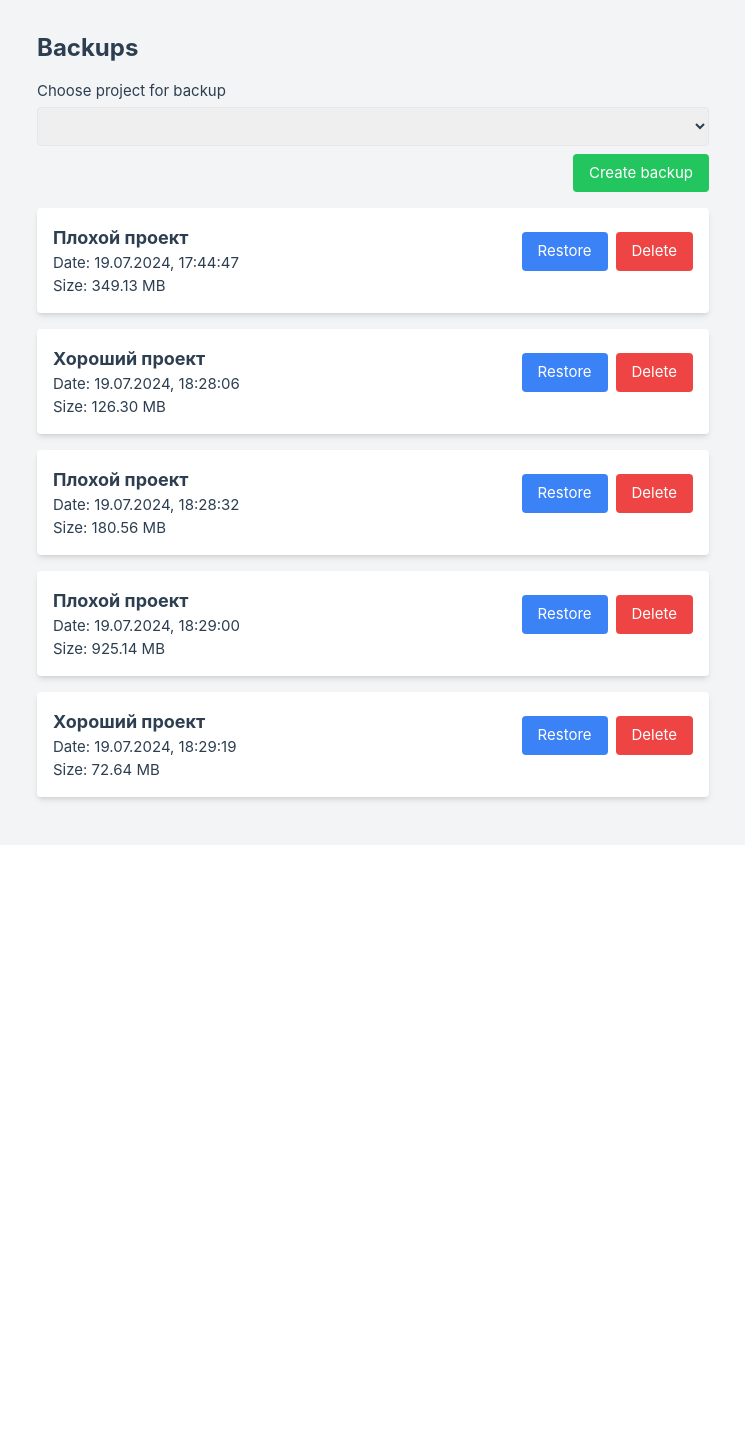
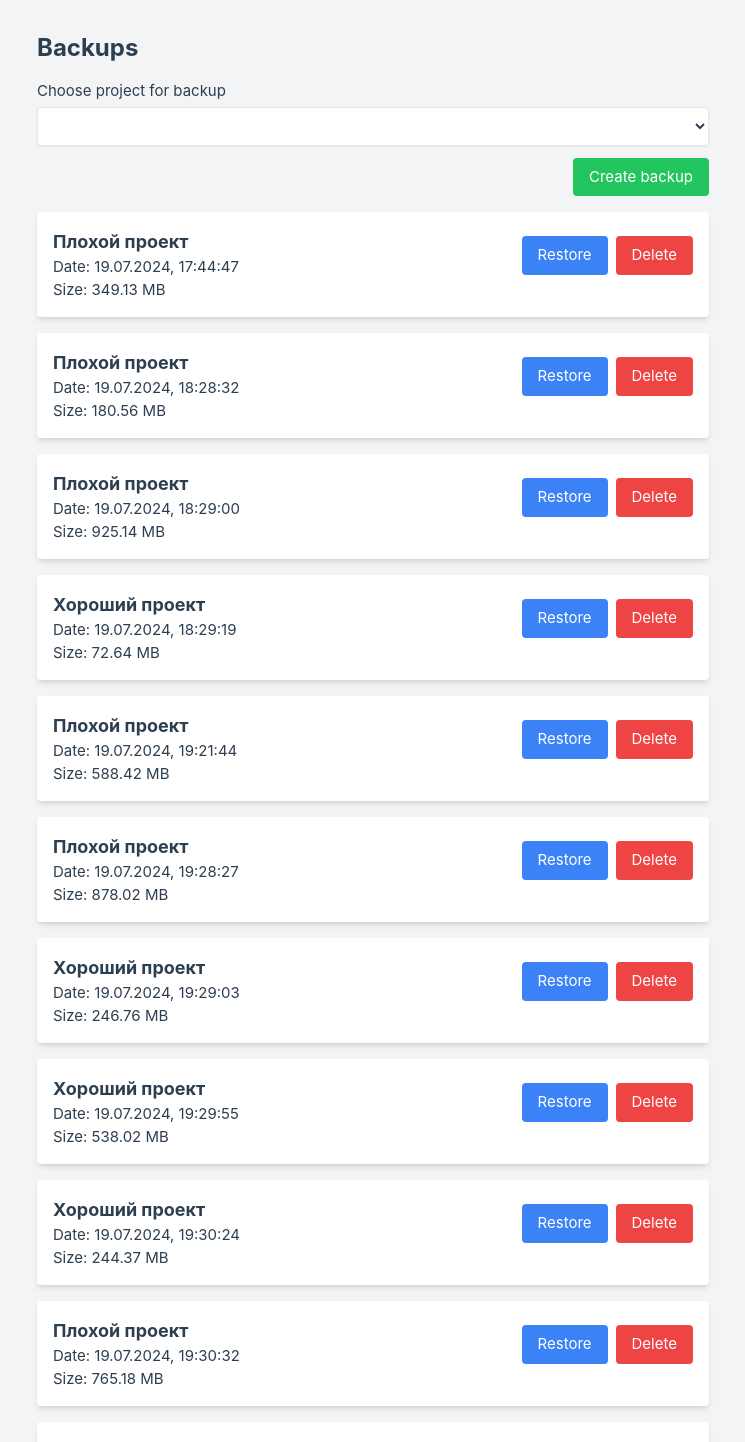
Before and after one commit to TochJob/backups_list, a Vue app: page / in a window 1280 px wide. Shown: the top 1442 px of the page, without its empty margins (267-1012 px from the left). Before the commit the page ends 845 px from the top, so only its background shows below. Built offline with nearby package versions, Linux system fonts and the light colour scheme; data requests are answered from the project's data file; sample sign-in values are in the browser's storage.

Commit message:
add: alerts for errors

```diff
--- a/db.json
+++ b/db.json
@@ -5,12 +5,6 @@
       "name": "Плохой проект",
       "date": "19.07.2024, 17:44:47",
       "size": "349.13"
-    },
-    {
-      "id": "2",
-      "name": "Хороший проект",
-      "date": "19.07.2024, 18:28:06",
-      "size": "126.30"
     },
     {
       "id": "3",
@@ -29,6 +23,60 @@
       "name": "Хороший проект",
       "date": "19.07.2024, 18:29:19",
       "size": "72.64"
+    },
+    {
+      "id": "6",
+      "name": "Плохой проект",
+      "date": "19.07.2024, 19:21:44",
+      "size": "588.42"
+    },
+    {
+      "id": "7",
+      "name": "Плохой проект",
+      "date": "19.07.2024, 19:28:27",
+      "size": "878.02"
+    },
+    {
+      "id": "8",
+      "name": "Хороший проект",
+      "date": "19.07.2024, 19:29:03",
+      "size": "246.76"
+    },
+    {
+      "id": "9",
+      "name": "Хороший проект",
+      "date": "19.07.2024, 19:29:55",
+      "size": "538.02"
+    },
+    {
+      "id": "10",
+      "name": "Хороший проект",
+      "date": "19.07.2024, 19:30:24",
+      "size": "244.37"
+    },
+    {
+      "id": "11",
+      "name": "Плохой проект",
+      "date": "19.07.2024, 19:30:32",
+      "size": "765.18"
+    },
+    {
+      "id": "12",
+      "name": "Плохой проект",
+      "date": "19.07.2024, 19:30:54",
+      "size": "221.69"
+    },
+    {
+      "id": "13",
+      "name": "Хороший проект",
+      "date": "19.07.2024, 19:31:01",
+      "size": "422.82"
+    },
+    {
+      "id": "14",
+      "name": "Плохой проект",
+      "date": "19.07.2024, 19:31:20",
+      "size": "360.41"
     }
   ],
   "users": [
--- a/package.json
+++ b/package.json
@@ -18,7 +18,8 @@
     "axios": "^1.7.2",
     "pinia": "^2.1.7",
     "vue": "^3.4.29",
-    "vue-router": "^4.3.3"
+    "vue-router": "^4.3.3",
+    "vuetify": "^3.6.13"
   },
   "devDependencies": {
     "@rushstack/eslint-patch": "^1.8.0",
--- a/src/App.vue
+++ b/src/App.vue
@@ -1,9 +1,11 @@
 <script setup lang="ts">
 import { RouterView } from 'vue-router'
+import CAlert from './components/CAlert.vue'
 </script>
 
 <template>
   <RouterView />
+  <CAlert />
 </template>
 
 <style scoped></style>
--- /dev/null
+++ b/src/components/CAlert.vue
@@ -0,0 +1,20 @@
+<script setup lang="ts">
+import { useMainStore } from '@/store/main'
+import { ref } from 'vue'
+
+const isAlertShown = ref(true)
+
+const store = useMainStore()
+</script>
+
+<template>
+  <transition name="slide">
+    <div
+      v-if="isAlertShown"
+      class="rounded bg-red-500 text-white fixed top-5 right-0 p-2 transition-transform duration-300 ease-in-out transform translate-x-full"
+      :class="{ 'translate-x-0': store.isAlertVisible }"
+    >
+      {{ store.alertText }}
+    </div>
+  </transition>
+</template>
--- a/src/modules/Auth/pages/Auth.vue
+++ b/src/modules/Auth/pages/Auth.vue
@@ -2,8 +2,11 @@
 import { ref } from 'vue'
 import { useAuthStore } from '../store/auth'
 import { useRouter } from 'vue-router'
+import { useMainStore } from '@/store/main'
 
 const store = useAuthStore()
+const mainStore = useMainStore()
+
 const router = useRouter()
 
 const username = ref<string>('')
@@ -11,7 +14,7 @@ const password = ref<string>('')
 
 const login = async () => {
   if (!username.value || !password.value) {
-    alert('Введите имя пользователя и пароль')
+    mainStore.showAlert('Enter username and password')
     return
   }
 
@@ -19,6 +22,7 @@ const login = async () => {
     await store.authenticate({ name: username.value, password: password.value })
     router.push('/')
   } catch (error) {
+    mainStore.showAlert('Enter the correct username and password')
     console.error('Ошибка при аутентификации:', error)
   }
 }
--- a/src/modules/BackupsList/pages/BackList.vue
+++ b/src/modules/BackupsList/pages/BackList.vue
@@ -3,21 +3,27 @@ import { ref, computed, onMounted } from 'vue'
 import { useBackupStore } from '../store/backups'
 import BackupItem from '../components/BackupItem.vue'
 import SSpinner from '@/assets/SVG/SSpinner.vue'
+import { useMainStore } from '@/store/main'
 
+const mainStore = useMainStore()
 const backupsStore = useBackupStore()
 const selectedProject = ref<string>('')
 const isCreatingBackup = ref<boolean>(false)
+const progressValue = ref<number>(0)
 
-const buttonText = computed(() => (isCreatingBackup.value ? 'Creating' : 'Create backup'))
+const buttonText = computed(() => (isCreatingBackup.value ? 'Creating...' : 'Create backup'))
 
-const createBackup = () => {
+const createBackup = async () => {
   if (isCreatingBackup.value) return
   if (!selectedProject.value) {
-    alert('Выберите проект')
+    mainStore.showAlert('Firstly choose project')
     return
   }
 
   isCreatingBackup.value = true
+
+  simulateBackupCreation()
+
   setTimeout(async () => {
     await backupsStore.addBackup({
       id: String(backupsStore.backups.length + 1),
@@ -29,7 +35,19 @@ const createBackup = () => {
     selectedProject.value = ''
   }, 5000)
 }
-
+const simulateBackupCreation = () => {
+  progressValue.value = 0
+  return new Promise<void>((resolve) => {
+    const interval = setInterval(() => {
+      if (progressValue.value < 100) {
+        progressValue.value += 10
+      } else {
+        clearInterval(interval)
+        resolve()
+      }
+    }, 500)
+  })
+}
 onMounted(async () => {
   try {
     await Promise.all([backupsStore.fetchBackups(), backupsStore.fetchProjects()])
@@ -44,18 +62,23 @@ onMounted(async () => {
       <h2 class="text-2xl font-bold mb-4">Backups</h2>
       <div class="mb-4">
         <label class="block mb-1">Choose project for backup</label>
-        <select v-model="selectedProject" class="w-full px-3 py-2 border rounded">
+        <select
+          v-model="selectedProject"
+          class="w-full bg-white shadow-sm mb-3 px-3 py-2 border rounded"
+        >
           <option v-for="project in backupsStore.projects" :key="project.id" :value="project.name">
             {{ project.name }}
           </option>
         </select>
-        <button
-          @click="createBackup"
-          class="mt-2 ml-auto px-4 flex gap-2 py-2 bg-green-500 text-white rounded"
-          :disable="isCreatingBackup"
-        >
-          {{ buttonText }} <SSpinner v-if="isCreatingBackup" />
-        </button>
+        <div class="flex justify-end items-center gap-2">
+          <button
+            @click="createBackup"
+            class="px-4 flex gap-2 py-2 bg-green-500 text-white rounded"
+            :disable="isCreatingBackup"
+          >
+            {{ buttonText }}
+          </button>
+        </div>
       </div>
 
       <p v-if="backupsStore.backups.length === 0" class="text-gray-500">no available backups</p>
--- /dev/null
+++ b/src/store/main.ts
@@ -0,0 +1,23 @@
+import axios from 'axios'
+import { defineStore } from 'pinia'
+
+export const useMainStore = defineStore('main', {
+  state: () => ({
+    alertText: 'Something went wrong!',
+    isAlertVisible: false
+  }),
+  actions: {
+    showAlert(payload: string) {
+      let text = null
+
+      text = payload
+
+      this.isAlertVisible = true
+      this.alertText = text || 'Что-то пошло не так!'
+      setTimeout(() => {
+        this.isAlertVisible = false
+        this.alertText = 'Что-то пошло не так!'
+      }, 4000)
+    }
+  }
+})
```
Also changed, not shown: 1 other file (tests, documents, lock files or other folders).
